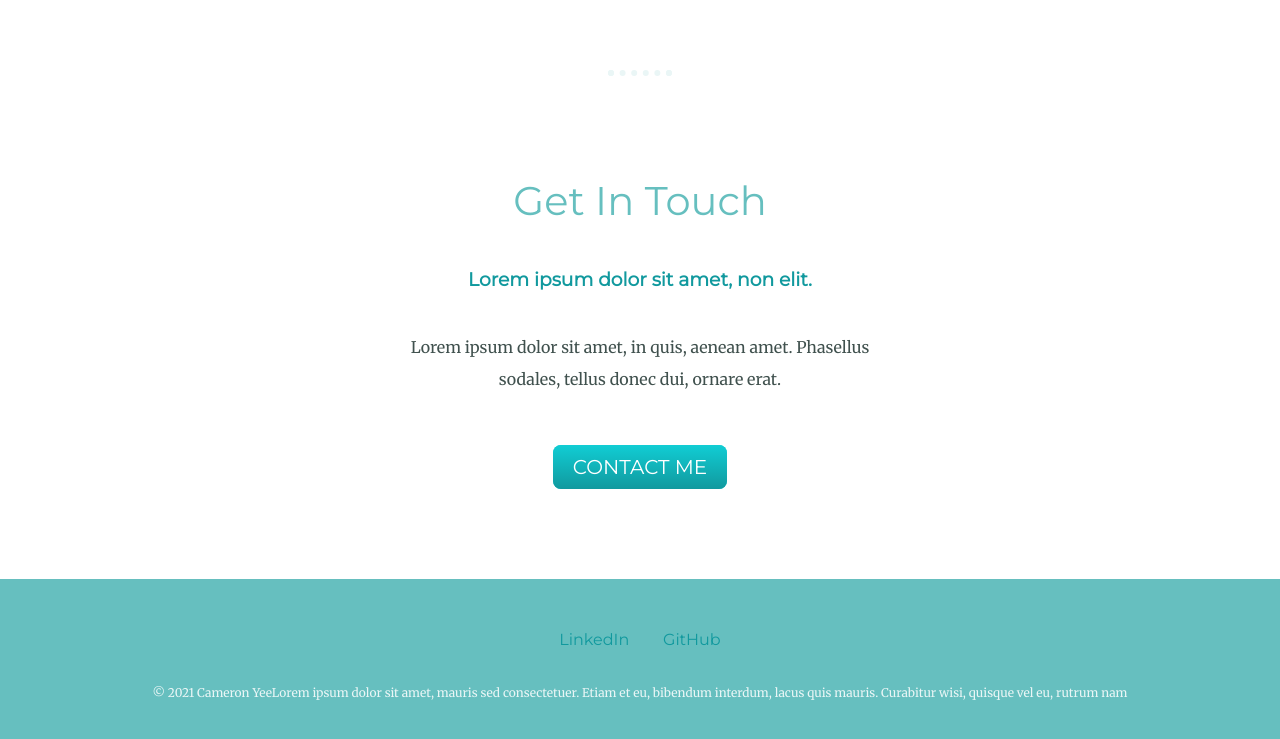
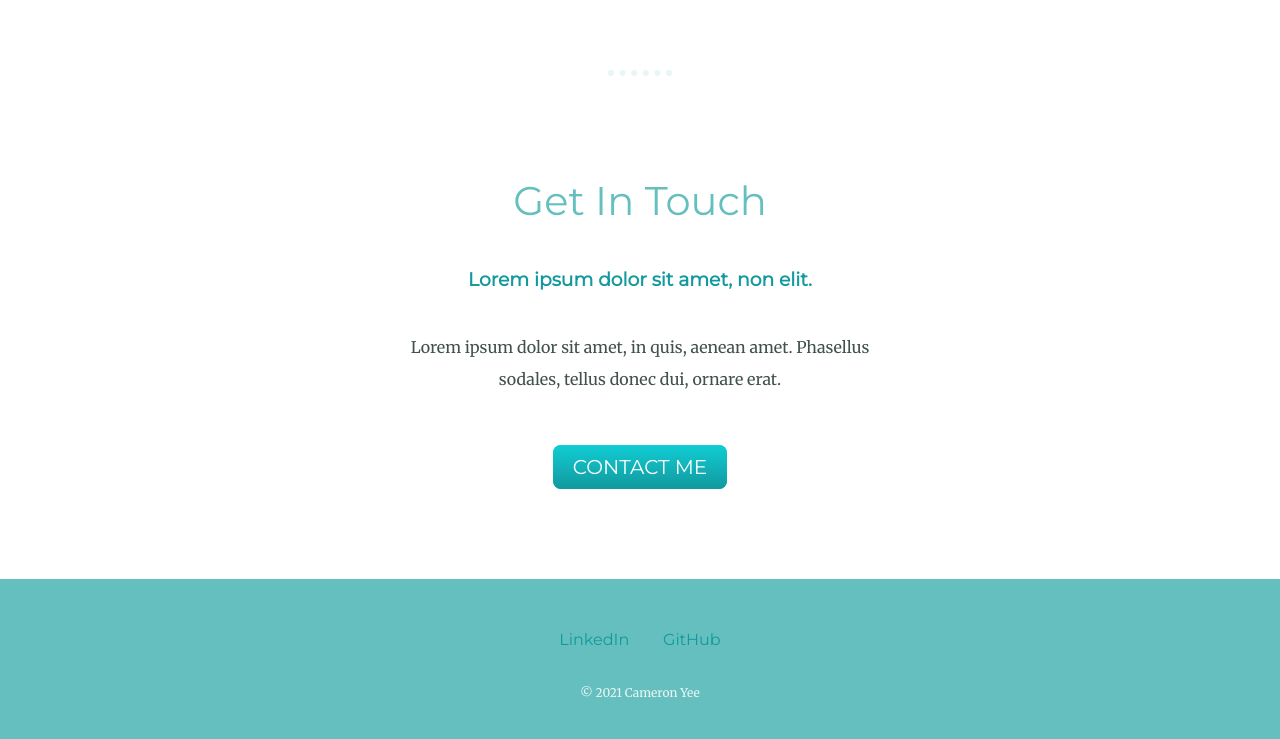
Before and after one commit to Cameron327/CSS-mysite, a plain HTML site: page index.html in a window 1280 px wide. Shown: the part 2238-2977 px from the top of the page. Drawn offline with Linux system fonts and the light colour scheme.

```diff
--- a/index.html
+++ b/index.html
@@ -73,9 +73,7 @@
     <div class="bottom-container">
       <a class="footer-link" href="https://www.linkedin.com/in/cam-yee">LinkedIn</a>
       <a class="footer-link" href="https://github.com/Cameron327">GitHub</a>
-      <p class="copyright">© 2021 Cameron YeeLorem ipsum dolor sit amet, mauris sed consectetuer. Etiam et eu,
-        bibendum interdum, lacus quis mauris. Curabitur wisi, quisque vel
-        eu, rutrum nam</p>
+      <p class="copyright">© 2021 Cameron Yee</p>
     </div>
   </body>
 </html>
```
